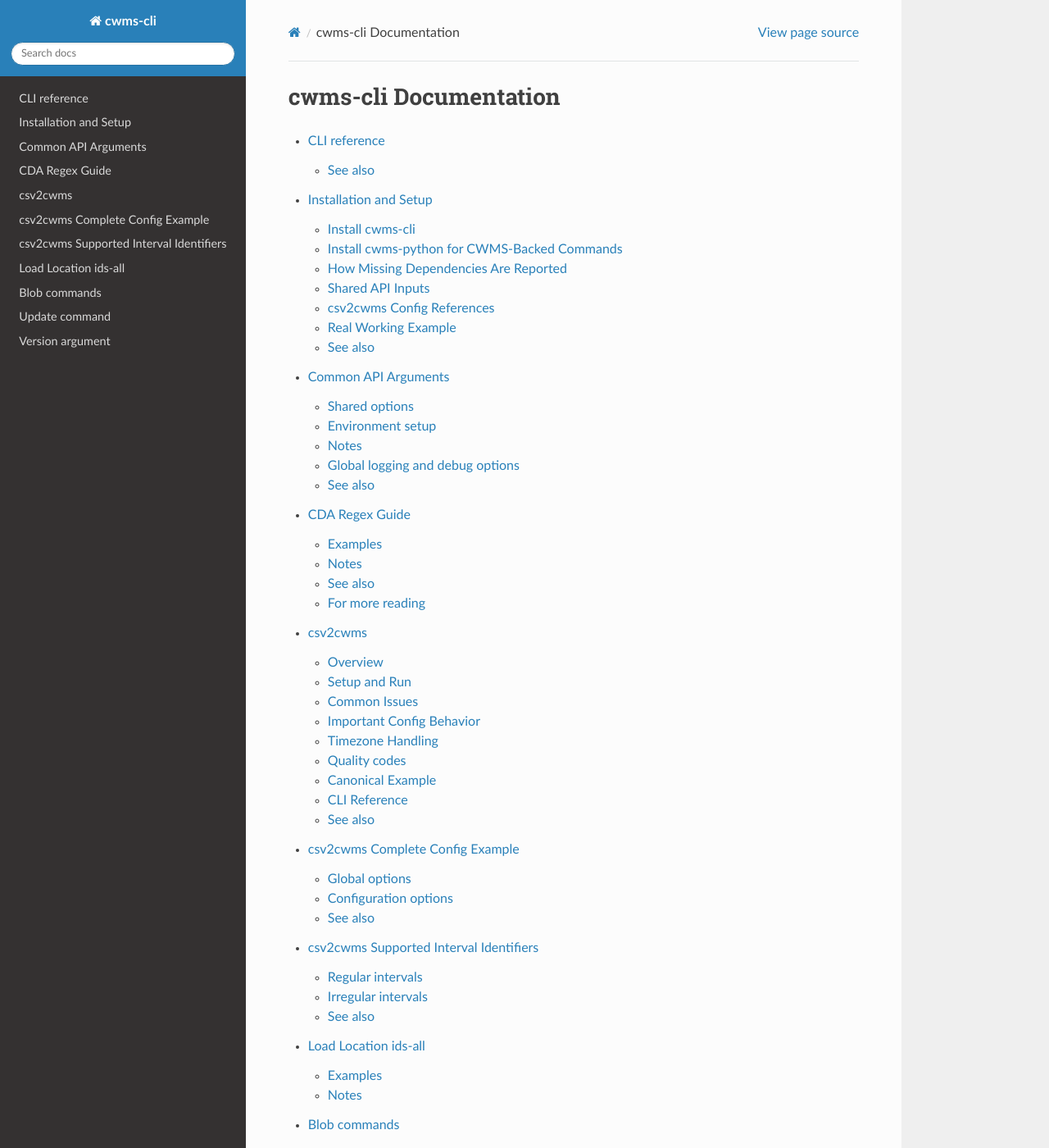
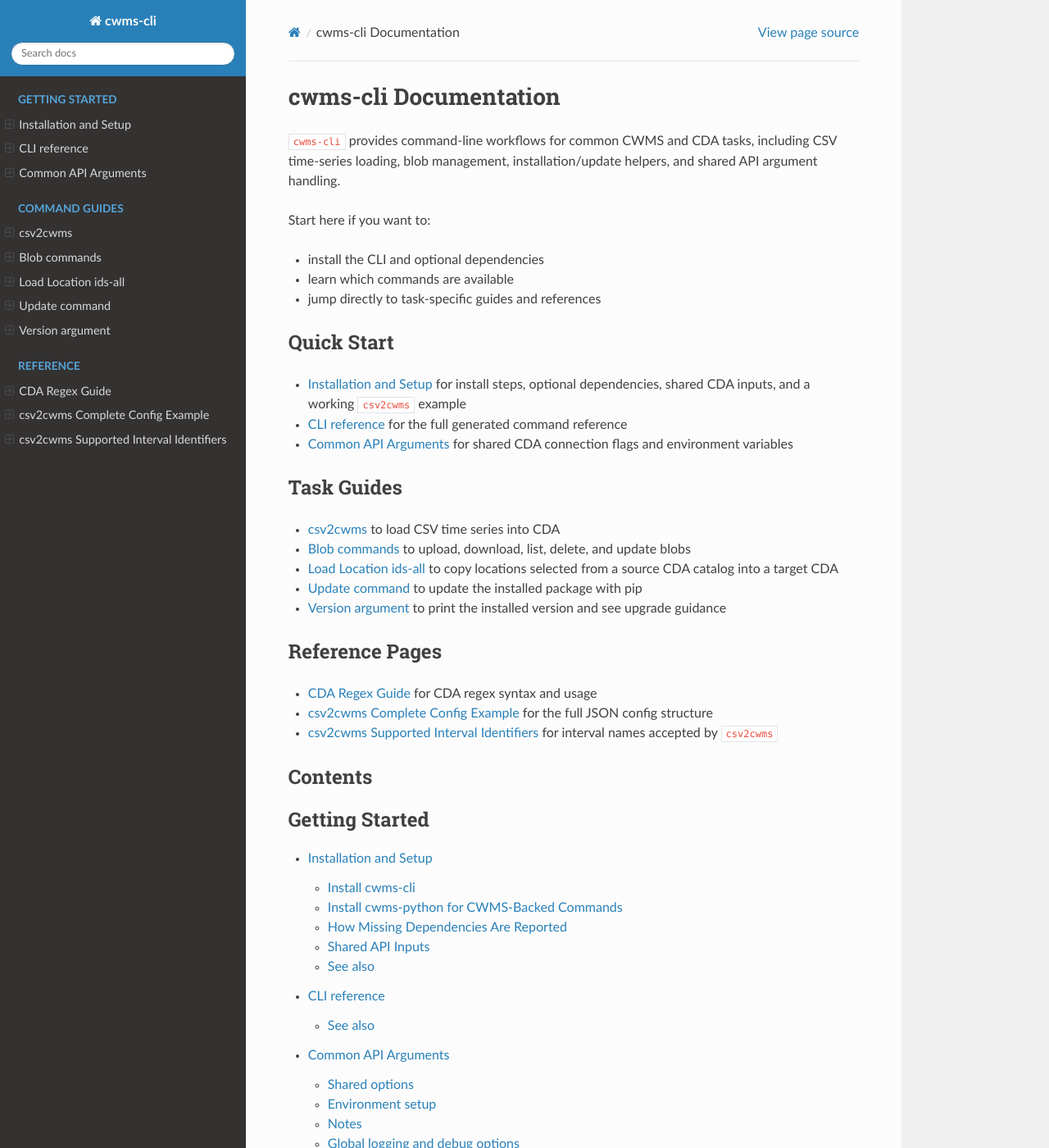
Before and after one commit to HydrologicEngineeringCenter/cwms-cli, a Sphinx documentation site: the page built from docs/index.rst, in a window 1280 px wide and 1400 px high. Shown: the whole window at 82% size. Built offline with Sphinx 7.4.7 and the Read the Docs theme 3.1.0, drawn with Linux system fonts in a browser that asks for light colours; some of the changed text lies outside the part shown.

Commit message:
Fix index page and move csv2cwms to its own config page

```diff
--- a/docs/conf.py
+++ b/docs/conf.py
@@ -6,6 +6,7 @@ import sys
 sys.path.insert(0, os.path.abspath(".."))
 
 project = "cwms-cli"
+root_doc = "index"
 
 # Get the installed package version without shadowing Sphinx's "version"
 try:
@@ -34,7 +35,13 @@ intersphinx_mapping = {
 }
 
 html_theme = "sphinx_rtd_theme"
+html_title = "cwms-cli Documentation"
+html_short_title = project
 html_baseurl = "https://cwms-cli.readthedocs.io/en/latest/"
+html_theme_options = {
+    "collapse_navigation": False,
+    "navigation_depth": 4,
+}
 
 html_context = {
     "docs_public_base_url": html_baseurl,
--- a/docs/index.rst
+++ b/docs/index.rst
@@ -1,17 +1,71 @@
 cwms-cli Documentation
 ======================
 
+``cwms-cli`` provides command-line workflows for common CWMS and CDA tasks,
+including CSV time-series loading, blob management, installation/update
+helpers, and shared API argument handling.
+
+Start here if you want to:
+
+- install the CLI and optional dependencies
+- learn which commands are available
+- jump directly to task-specific guides and references
+
+Quick Start
+-----------
+
+- :doc:`Installation and Setup <cli/setup>` for install steps, optional
+  dependencies, shared CDA inputs, and a working ``csv2cwms`` example
+- :doc:`CLI reference <cli>` for the full generated command reference
+- :doc:`Common API Arguments <cli/api_arguments>` for shared CDA connection
+  flags and environment variables
+
+Task Guides
+-----------
+
+- :doc:`csv2cwms <cli/csv2cwms>` to load CSV time series into CDA
+- :doc:`Blob commands <cli/blob>` to upload, download, list, delete, and
+  update blobs
+- :doc:`Load Location ids-all <cli/load_location_ids_all>` to copy locations
+  selected from a source CDA catalog into a target CDA
+- :doc:`Update command <cli/update>` to update the installed package with pip
+- :doc:`Version argument <cli/version>` to print the installed version and see
+  upgrade guidance
+
+Reference Pages
+---------------
+
+- :doc:`CDA Regex Guide <cli/cda_regex>` for CDA regex syntax and usage
+- :doc:`csv2cwms Complete Config Example <cli/csv2cwms_complete_config>` for
+  the full JSON config structure
+- :doc:`csv2cwms Supported Interval Identifiers <cli/csv2cwms_intervals>` for
+  interval names accepted by ``csv2cwms``
+
+Contents
+--------
+
 .. toctree::
    :maxdepth: 2
+   :caption: Getting Started
 
+   cli/setup
    cli
-   cli/setup
    cli/api_arguments
+
+.. toctree::
+   :maxdepth: 2
+   :caption: Command Guides
+
+   cli/csv2cwms
+   cli/blob
+   cli/load_location_ids_all
+   cli/update
+   cli/version
+
+.. toctree::
+   :maxdepth: 2
+   :caption: Reference
+
    cli/cda_regex
-   cli/csv2cwms
    cli/csv2cwms_complete_config
    cli/csv2cwms_intervals
-   cli/load_location_ids_all
-   cli/blob
-   cli/update
-   cli/version
```
Also changed, not shown: docs/cli/csv2cwms.rst (+56 -2 lines), docs/cli/setup.rst (+2 -57 lines).
